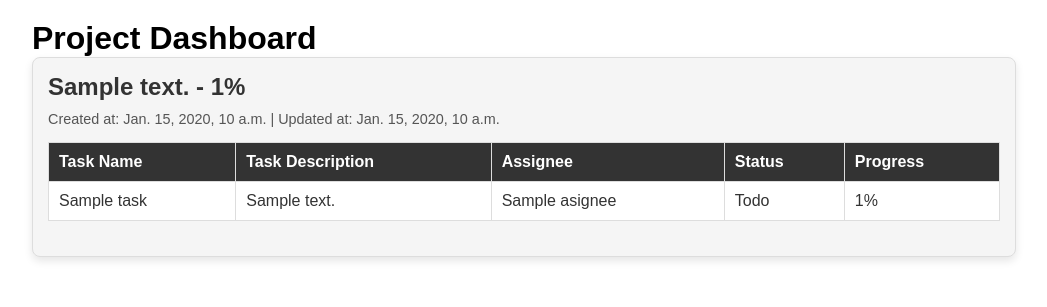
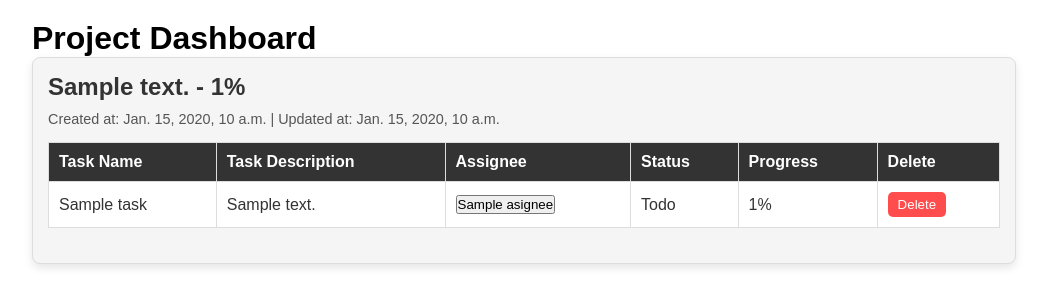
Before and after one commit to palakmehta7/SyncAI-Productivity-App, a Django app: page /projects/ in a window 1280 px wide. Shown: the top 307 px of the page, without its empty margins (116-1163 px from the left). Run offline with Django 4.2, Linux system fonts and the light colour scheme; tables that the repository leaves empty hold one stand-in row (values such as "Sample post").

Commit message:
add button on main tasks dasboard to delete task

```diff
--- a/main/models.py
+++ b/main/models.py
@@ -41,6 +41,7 @@ class Task(models.Model):
     progress = models.IntegerField(default=0)
     pr_id = models.CharField(max_length=100, blank=True, null=True, default=None)
     weightage = models.IntegerField(default=0)
+    is_deleted = models.BooleanField(default=False)  # Add this line
 
     def __str__(self):
         return f"{self.project.name}-{self.name}"
--- a/main/templates/project_dashboard.html
+++ b/main/templates/project_dashboard.html
@@ -95,6 +95,20 @@
             padding: 10px;
         }
     }
+
+    .delete-button {
+        background-color: #ff4d4d;
+        color: white;
+        border: none;
+        padding: 5px 10px;
+        border-radius: 5px;
+        cursor: pointer;
+    }
+
+    .delete-button:hover {
+        background-color: #ff1a1a;
+    }
+
 </style>
 
 <div class="container">
@@ -113,27 +127,48 @@
                     <th>Assignee</th>
                     <th>Status</th>
                     <th>Progress</th>
+                    <th>Delete</th>
                 </tr>
             </thead>
             <tbody>
                 {% for task in project.task_set.all %}
+                    {% if not task.is_deleted %}
                         <tr>
                             <td>{{ task.name }}</td>
                             <td>{{ task.desc }}</td>
                             <td>
+                                <div class="custom-dropdown">
+                                    <button class="dropdown-button">
                                         {% if task.asignee %}
                                             {{ task.asignee.name }}
                                         {% else %}
-                            Unassigned
+                                            Select Assignee
                                         {% endif %}
+                                    </button>
+                                    <div class="dropdown-content">
+                                        <form method="POST" action="{% url 'delete_task' task.id %}">
+                                            {% csrf_token %}
+                                            <input type="hidden" name="task_id" value="{{ task.id }}">
+                                            {% for asignee in task.project.asignee_set.all %}
+                                                <div class="dropdown-item" data-id="{{ asignee.id }}">{{ asignee.name }}</div>
+                                            {% endfor %}
+                                        </form>
+                                    </div>
+                                </div>
                             </td>
                             <td>{{ task.get_status_display }}</td>
                             <td>{{ task.progress }}%</td>
+                            <td>
+                                <form method="POST" action="{% url 'delete_task' task.id %}">
+                                    {% csrf_token %}
+                                    <button type="submit" class="delete-button">Delete</button>
+                                </form>
+                            </td>
                         </tr>
+                    {% endif %}
                 {% endfor %}
             </tbody>
         </table>
-
     </div>
     {% endfor %}
 </div>
--- a/main/urls.py
+++ b/main/urls.py
@@ -1,8 +1,9 @@
 # yourapp/urls.py
 from django.urls import path
-from .views import project_dashboard
+from .views import project_dashboard, delete_task
 
 
 urlpatterns = [
-    path('projects/', project_dashboard, name='project_dashboard')
+    path('projects/', project_dashboard, name='project_dashboard'),
+    path('task/delete/<int:task_id>/', delete_task, name='delete_task'),
 ]
--- a/main/views.py
+++ b/main/views.py
@@ -27,3 +27,16 @@ def project_dashboard(request):
         form = TaskForm()
 
     return render(request, 'project_dashboard.html', {'projects': projects, 'form': form})
+
+# views.py
+
+from django.shortcuts import redirect, get_object_or_404
+from .models import Task
+
+from django.shortcuts import redirect, get_object_or_404
+
+def delete_task(request, task_id):
+    task = get_object_or_404(Task, id=task_id)
+    task.is_deleted = True  # Mark the task as deleted
+    task.save()
+    return redirect('project_dashboard')  # Replace with your view name
```
Also changed, not shown: main/migrations/0009_task_is_deleted.py (added). Lines whose indentation alone changed are shown as unchanged.
